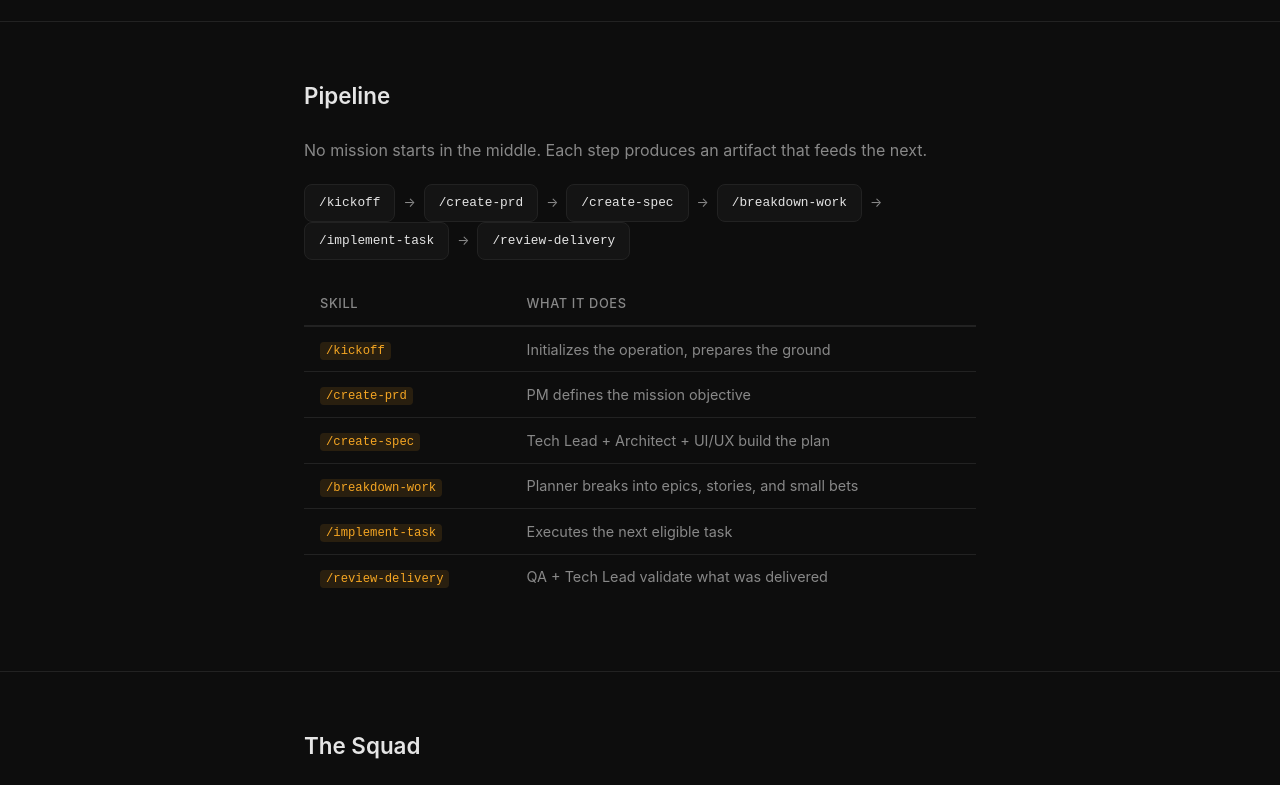
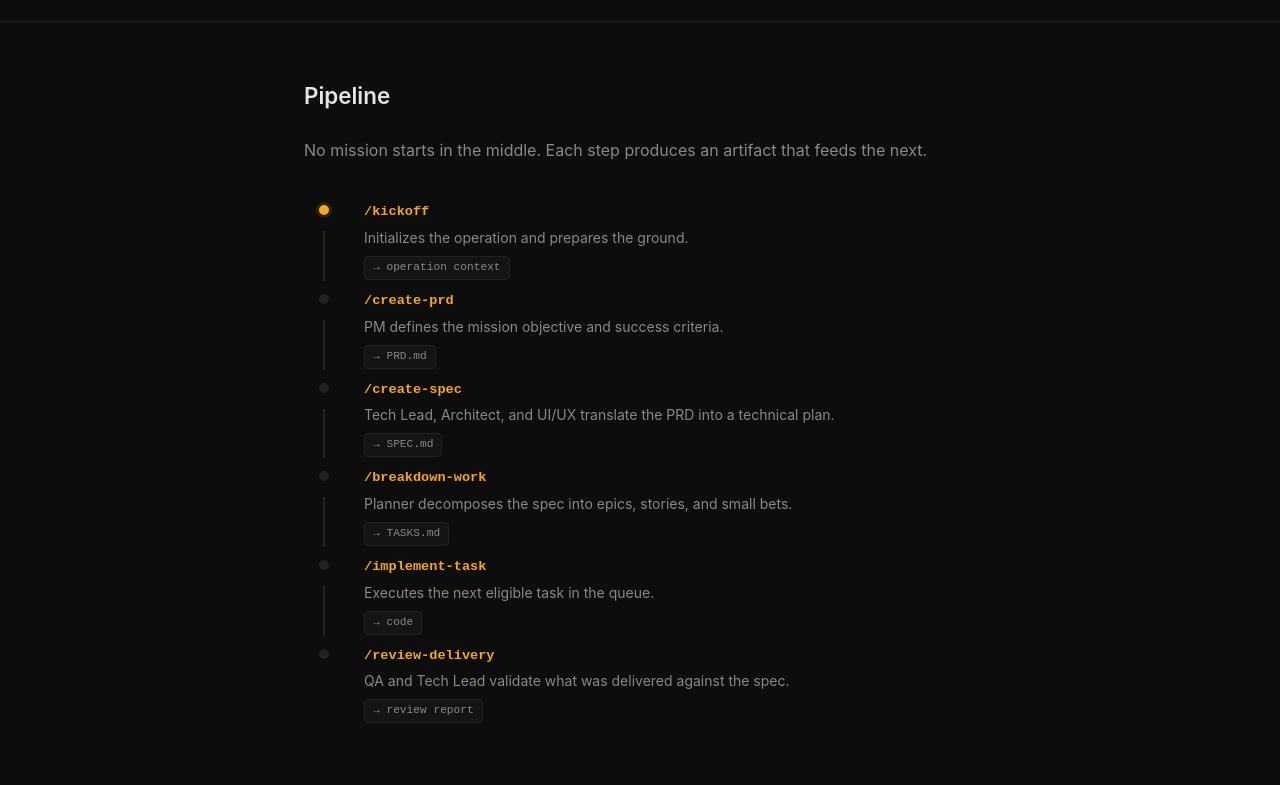
Before and after one commit to vitorbritto/braddock, a website: page index.html in a window 1280 px wide. Shown: the part 2000-2785 px from the top of the page. Drawn offline with Linux system fonts and the light colour scheme.

```diff
--- a/index.html
+++ b/index.html
@@ -6,10 +6,11 @@
   <title>Braddock — AI Squad Operating System for Claude Code</title>
   <meta name="description" content="Braddock is an AI squad operating system for Claude Code. Governance, pipeline, and memory — so your agents don't just yell in the jungle. Install via npx." />
   <!-- Favicon -->
-  <link rel="icon" type="image/png" sizes="32x32" href="/assets/images/favicon-32x32.png" />
-  <link rel="icon" type="image/png" sizes="16x16" href="/assets/images/favicon-16x16.png" />
-  <link rel="apple-touch-icon" sizes="180x180" href="/assets/images/apple-touch-icon.png" />
-  <link rel="shortcut icon" href="/favicon.ico" />
+  <link rel="icon" type="image/x-icon" href="./assets/images/favicon.ico" />
+  <link rel="icon" type="image/png" sizes="32x32" href="./assets/images/favicon-32x32.png" />
+  <link rel="icon" type="image/png" sizes="16x16" href="./assets/images/favicon-16x16.png" />
+  <link rel="apple-touch-icon" sizes="180x180" href="./assets/images/apple-touch-icon.png" />
+  <link rel="manifest" href="./assets/images/site.webmanifest" />
 
   <link rel="canonical" href="https://braddock.vitorbritto.dev/" />
 
@@ -181,29 +182,91 @@
     .copy-btn.copied { color: var(--accent); }
 
     /* ── Pipeline ── */
-    .pipeline {
+    .pipeline-flow {
       display: flex;
-      flex-wrap: wrap;
+      flex-direction: column;
       gap: 0;
-      align-items: center;
-      margin: 20px 0;
+      margin: 28px 0;
+      position: relative;
     }
 
-    .pipeline-step {
+    .pipeline-card {
+      display: grid;
+      grid-template-columns: 40px 1fr;
+      gap: 0 20px;
+      position: relative;
+    }
+
+    .pipeline-card:not(:last-child)::after {
+      content: '';
+      position: absolute;
+      left: 19px;
+      top: 40px;
+      bottom: -1px;
+      width: 2px;
+      background: var(--border);
+    }
+
+    .pipeline-node {
+      display: flex;
+      flex-direction: column;
+      align-items: center;
+      padding-top: 10px;
+      position: relative;
+      z-index: 1;
+    }
+
+    .pipeline-dot {
+      width: 10px;
+      height: 10px;
+      border-radius: 50%;
+      background: var(--border);
+      border: 2px solid var(--border);
+      flex-shrink: 0;
+      margin-top: 4px;
+      transition: background 0.2s, border-color 0.2s;
+    }
+
+    .pipeline-card:first-child .pipeline-dot {
+      background: var(--accent);
+      border-color: var(--accent);
+      box-shadow: 0 0 0 3px var(--accent-dim);
+    }
+
+    .pipeline-body {
+      padding: 10px 0 28px;
+    }
+
+    .pipeline-body:last-child {
+      padding-bottom: 0;
+    }
+
+    .pipeline-cmd {
+      font-family: var(--mono);
+      font-size: 0.85rem;
+      color: var(--accent);
+      font-weight: 600;
+      margin-bottom: 4px;
+      display: block;
+    }
+
+    .pipeline-desc {
+      font-size: 0.875rem;
+      color: var(--muted);
+      margin: 0;
+      line-height: 1.5;
+    }
+
+    .pipeline-badge {
+      display: inline-block;
+      margin-top: 8px;
+      font-family: var(--mono);
+      font-size: 0.7rem;
+      color: var(--muted);
       background: var(--surface);
       border: 1px solid var(--border);
-      border-radius: var(--radius);
-      padding: 8px 14px;
-      font-family: var(--mono);
-      font-size: 0.8rem;
-      color: var(--text);
-      white-space: nowrap;
-    }
-
-    .pipeline-arrow {
-      color: var(--muted);
-      font-size: 0.8rem;
-      padding: 0 8px;
+      border-radius: 4px;
+      padding: 2px 8px;
     }
 
     /* ── Table ── */
@@ -324,7 +387,10 @@
   <header>
     <div class="container">
       <h1 class="sr-only">Braddock — AI Squad Operating System for Claude Code</h1>
-      <img src="./assets/images/logo.png" alt="Braddock logo" width="360" loading="eager" />
+      <picture>
+        <source srcset="./assets/images/logo.webp" type="image/webp" />
+        <img src="./assets/images/logo.png" alt="Braddock logo" width="360" loading="eager" />
+      </picture>
       <p>An AI squad operating system for Claude Code. Governance, pipeline, and memory — so your agents don't just yell in the jungle.</p>
     </div>
   </header>
@@ -406,34 +472,62 @@
     <div class="container">
       <h2>Pipeline</h2>
       <p>No mission starts in the middle. Each step produces an artifact that feeds the next.</p>
-      <div class="pipeline">
-        <span class="pipeline-step">/kickoff</span>
-        <span class="pipeline-arrow">→</span>
-        <span class="pipeline-step">/create-prd</span>
-        <span class="pipeline-arrow">→</span>
-        <span class="pipeline-step">/create-spec</span>
-        <span class="pipeline-arrow">→</span>
-        <span class="pipeline-step">/breakdown-work</span>
-        <span class="pipeline-arrow">→</span>
-        <span class="pipeline-step">/implement-task</span>
-        <span class="pipeline-arrow">→</span>
-        <span class="pipeline-step">/review-delivery</span>
-      </div>
+      <div class="pipeline-flow">
 
-      <div class="table-wrap" style="margin-top: 24px;">
-        <table>
-          <thead>
-            <tr><th>Skill</th><th>What it does</th></tr>
-          </thead>
-          <tbody>
-            <tr><td><code>/kickoff</code></td><td class="muted">Initializes the operation, prepares the ground</td></tr>
-            <tr><td><code>/create-prd</code></td><td class="muted">PM defines the mission objective</td></tr>
-            <tr><td><code>/create-spec</code></td><td class="muted">Tech Lead + Architect + UI/UX build the plan</td></tr>
-            <tr><td><code>/breakdown-work</code></td><td class="muted">Planner breaks into epics, stories, and small bets</td></tr>
-            <tr><td><code>/implement-task</code></td><td class="muted">Executes the next eligible task</td></tr>
-            <tr><td><code>/review-delivery</code></td><td class="muted">QA + Tech Lead validate what was delivered</td></tr>
-          </tbody>
-        </table>
+        <div class="pipeline-card">
+          <div class="pipeline-node"><div class="pipeline-dot"></div></div>
+          <div class="pipeline-body">
+            <span class="pipeline-cmd">/kickoff</span>
+            <p class="pipeline-desc">Initializes the operation and prepares the ground.</p>
+            <span class="pipeline-badge">→ operation context</span>
+          </div>
+        </div>
+
+        <div class="pipeline-card">
+          <div class="pipeline-node"><div class="pipeline-dot"></div></div>
+          <div class="pipeline-body">
+            <span class="pipeline-cmd">/create-prd</span>
+            <p class="pipeline-desc">PM defines the mission objective and success criteria.</p>
+            <span class="pipeline-badge">→ PRD.md</span>
+          </div>
+        </div>
+
+        <div class="pipeline-card">
+          <div class="pipeline-node"><div class="pipeline-dot"></div></div>
+          <div class="pipeline-body">
+            <span class="pipeline-cmd">/create-spec</span>
+            <p class="pipeline-desc">Tech Lead, Architect, and UI/UX translate the PRD into a technical plan.</p>
+            <span class="pipeline-badge">→ SPEC.md</span>
+          </div>
+        </div>
+
+        <div class="pipeline-card">
+          <div class="pipeline-node"><div class="pipeline-dot"></div></div>
+          <div class="pipeline-body">
+            <span class="pipeline-cmd">/breakdown-work</span>
+            <p class="pipeline-desc">Planner decomposes the spec into epics, stories, and small bets.</p>
+            <span class="pipeline-badge">→ TASKS.md</span>
+          </div>
+        </div>
+
+        <div class="pipeline-card">
+          <div class="pipeline-node"><div class="pipeline-dot"></div></div>
+          <div class="pipeline-body">
+            <span class="pipeline-cmd">/implement-task</span>
+            <p class="pipeline-desc">Executes the next eligible task in the queue.</p>
+            <span class="pipeline-badge">→ code</span>
+          </div>
+        </div>
+
+        <div class="pipeline-card">
+          <div class="pipeline-node"><div class="pipeline-dot"></div></div>
+          <div class="pipeline-body">
+            <span class="pipeline-cmd">/review-delivery</span>
+            <p class="pipeline-desc">QA and Tech Lead validate what was delivered against the spec.</p>
+            <span class="pipeline-badge">→ review report</span>
+          </div>
+        </div>
+
       </div>
     </div>
   </section>
```
Also changed, not shown: package.json (+22 -1 lines), scripts/optimize-images.js (added, +34 -0 lines), assets/images/logo.webp (added), assets/images/site.webmanifest, 2 other files.
